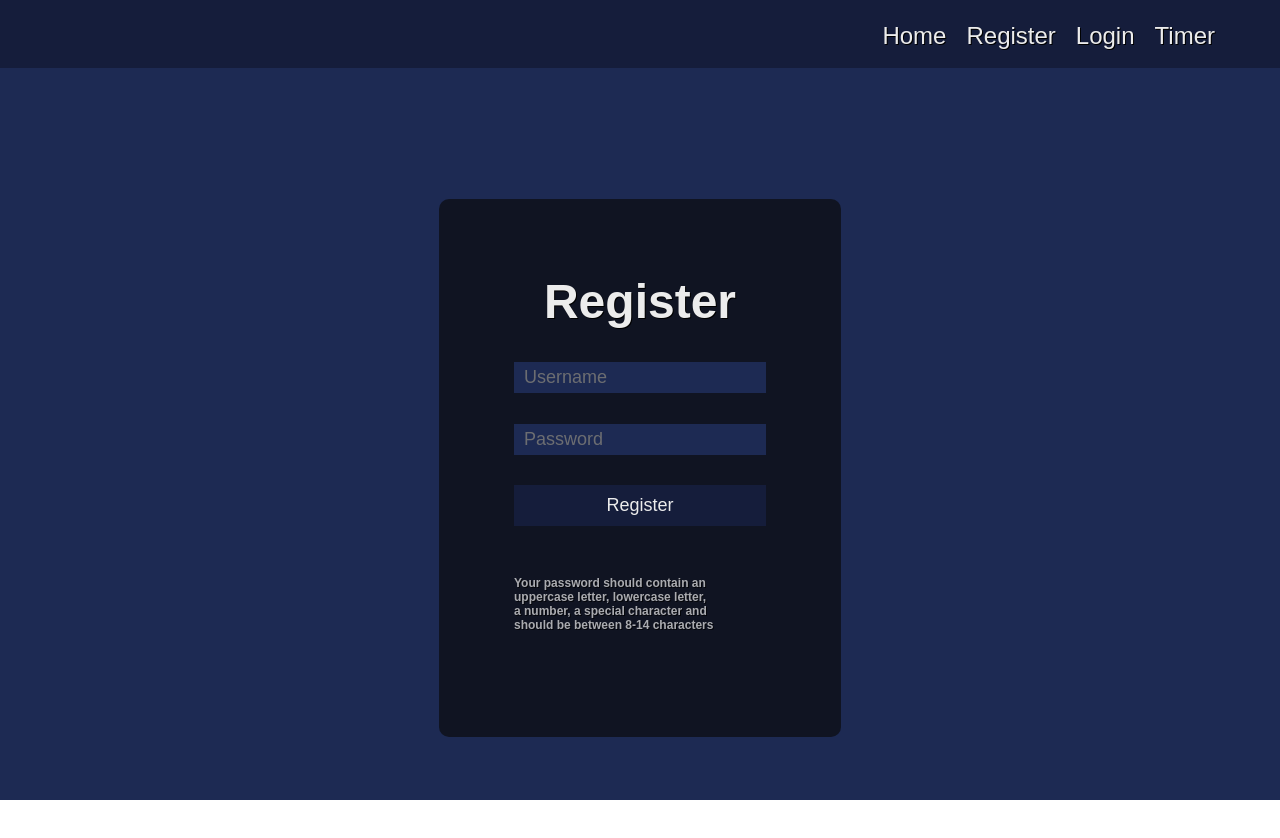
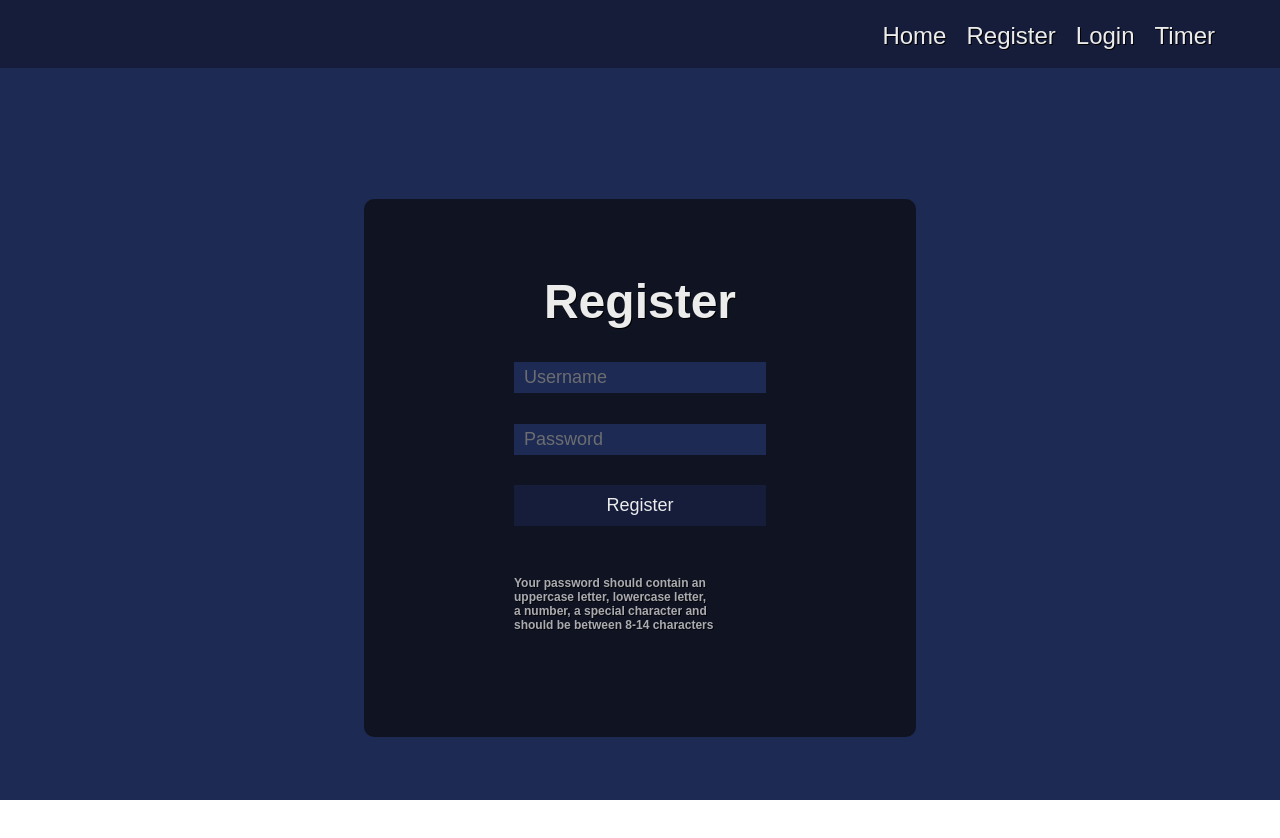
Before and after one commit to memerald/timer-app, a React (Create React App) app: page / in a window 1280 px wide. Both pictures are taken after a click on the button "Register". Shown: the top 838 px of the page. Built offline with nearby package versions, Linux system fonts and the light colour scheme.

Commit message:
modified css

```diff
--- a/src/App.css
+++ b/src/App.css
@@ -181,7 +181,7 @@ ul {
 
 .login-container,
 .register-container {
-    padding: 75px;
+    padding: 75px 150px;
     background-color: #101422;
     border-radius: 10px;
     text-align: center;
```
